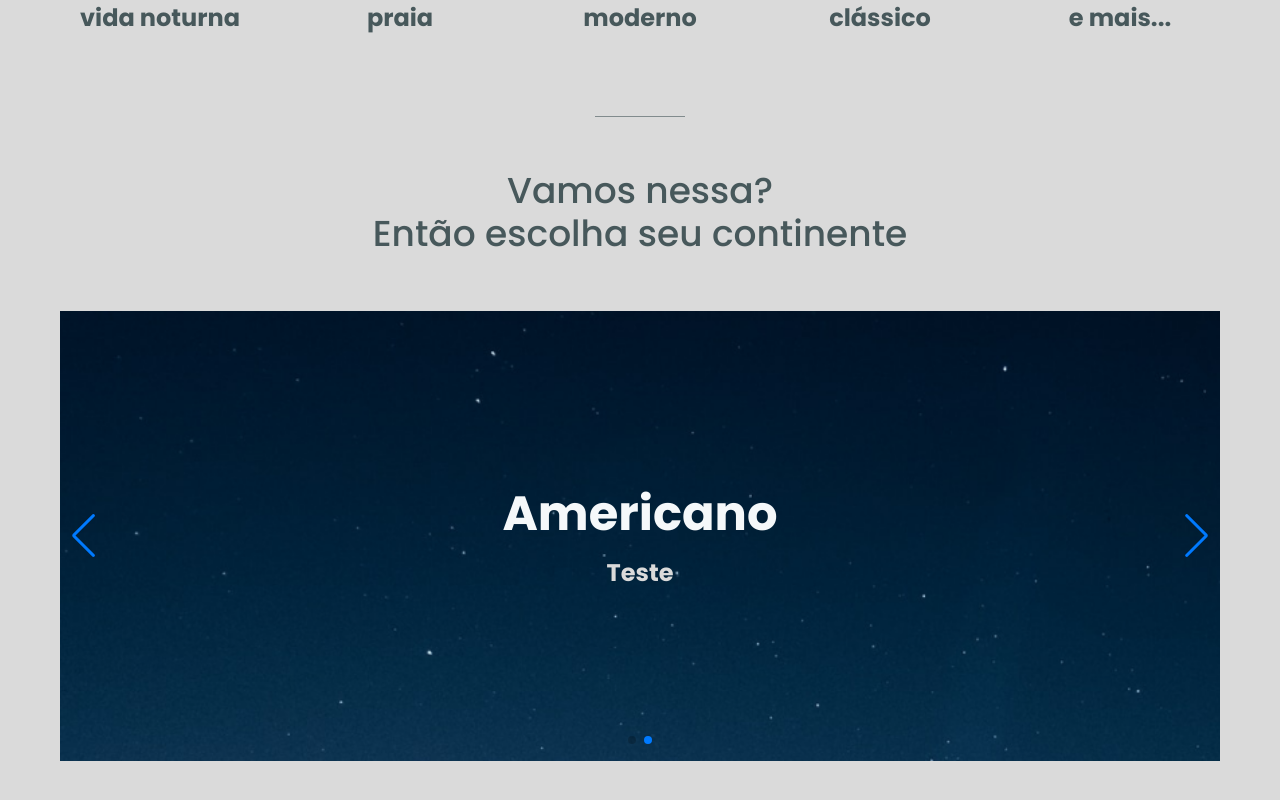
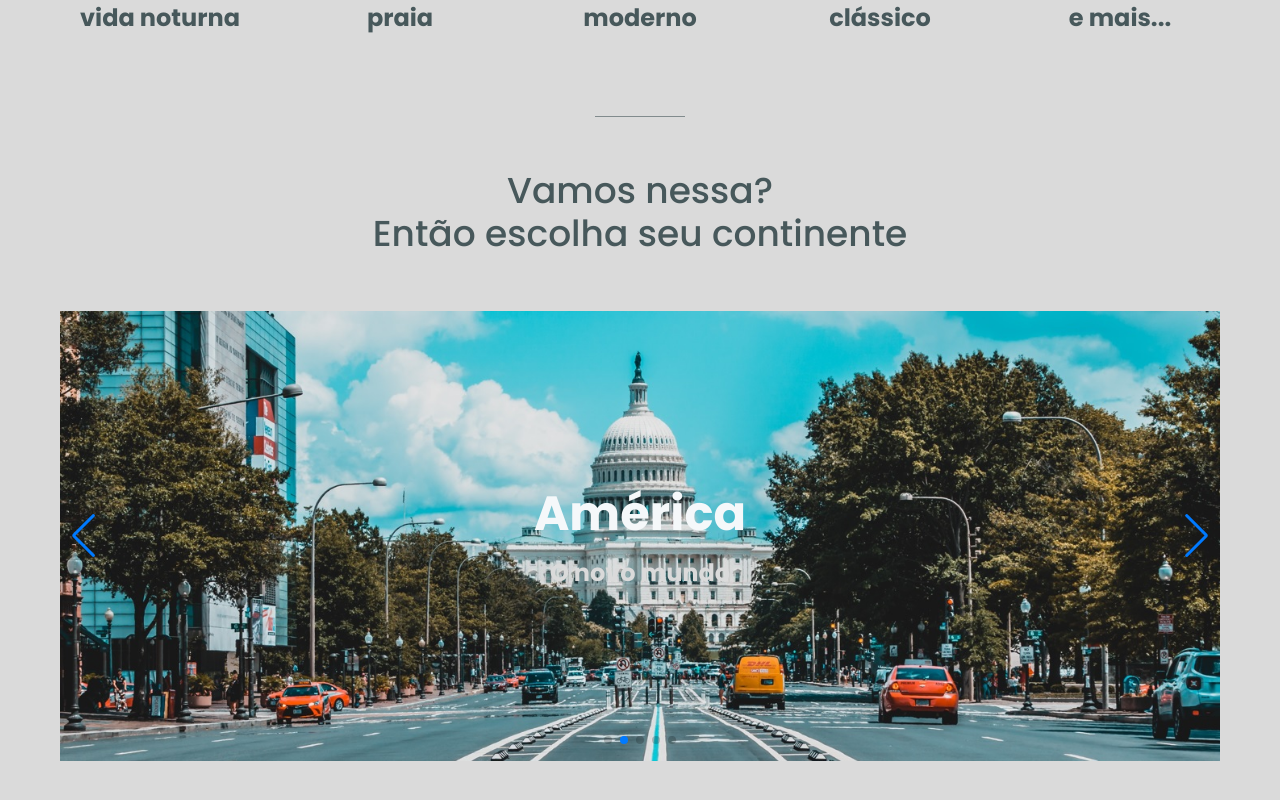
Before and after one commit to rafaelgcaldas/interface-chakra-ui, a Next.js app: page / in a window 1280 px wide. Shown: the part 608-1408 px from the top of the page. Built offline with nearby package versions, Linux system fonts and the light colour scheme; data requests are answered from the project's data file.

Commit message:
List continents to Carousel

```diff
--- a/src/components/Carousel/index.tsx
+++ b/src/components/Carousel/index.tsx
@@ -13,23 +13,20 @@ import "swiper/css/pagination";
 SwiperCore.use([Autoplay, Navigation, Pagination]);
 
 
-export function Carousel() {
-  const continents = [
-    {
-      id: 1,
-      image: '/images/background.png',
-      name: 'Europe',
-      description: 'O continente mais antigo',
-      url: 'europe'
-    },
-    {
-      id: 2,
-      image: '/images/background.png',
-      name: 'Americano',
-      description: 'Teste',
-      url: 'american'
-    },
-  ]
+interface Continent {
+  id: number;
+  name: string;
+  title: string;
+  image: string;
+  slug: string;
+}
+
+interface CarouselProps {
+  continents: Continent[];
+}
+
+export function Carousel({ continents }: CarouselProps) {
+
   return (
     <Flex
       maxW="1240px"
@@ -54,7 +51,7 @@ export function Carousel() {
               bgImage={continent.image}
               bgSize="cover"
             >
-              <Link href={`/continents/${continent.url}`}>
+              <Link href={`/continents/${continent.slug}`}>
                 <LinkChakra textAlign="center">
                   <Heading
                     fontWeight="bold"
@@ -69,7 +66,7 @@ export function Carousel() {
                     color="gray.200"
                     mt="4"
                   >
-                    {continent.description}
+                    {continent.title}
                   </Heading>
                 </LinkChakra>
               </Link>
--- a/src/components/Header/index.tsx
+++ b/src/components/Header/index.tsx
@@ -1,4 +1,5 @@
-import { Box, Image, Flex } from '@chakra-ui/react'
+import { Box, Image, Flex, Link as ChakraLink } from '@chakra-ui/react'
+import Link from 'next/link'
 
 export function Header() {
   return (
@@ -10,7 +11,11 @@ export function Header() {
         maxWidth="1440px"
         mx="auto"
       >
-        <Image src='/images/logo.svg' alt='World Trip' />
+        <Link href="/" passHref>
+          <ChakraLink>
+            <Image src='/images/logo.svg' alt='World Trip' />
+          </ChakraLink>
+        </Link>
       </Flex>
   )
 }
--- a/src/pages/continents/[slug].tsx
+++ b/src/pages/continents/[slug].tsx
@@ -107,6 +107,7 @@ export default function Continent({ continent }: ContinentProps) {
                 overflow='hidden'
                 bg="white"
                 mb="3rem"
+                key={city.id}
               >
                 <Image
                   src={city.image}
@@ -122,7 +123,7 @@ export default function Continent({ continent }: ContinentProps) {
                   borderColor="yellow.900"
                   height="107px"
                 >
-                  <Box>
+                  <Box textAlign="left">
                     <Heading
                       fontSize='lg'
                       mb="0.75rem"
--- a/src/pages/index.tsx
+++ b/src/pages/index.tsx
@@ -6,9 +6,24 @@ import { Header } from '../components/Header'
 import { TravelTypes } from '../components/TravelTypes'
 
 import { Carousel } from '../components/Carousel';
+import { GetServerSideProps } from 'next';
+import { api } from '../services/api';
+import Continent from './continents/[slug]';
 
 
-export default function Home() {
+interface Continent {
+  id: number;
+  name: string;
+  title: string;
+  image: string;
+  slug: string;
+}
+
+interface HomeProps {
+  continents: Continent[]
+}
+
+export default function Home({ continents }: HomeProps) {
   return (
     <>
       <Header />
@@ -30,8 +45,30 @@ export default function Home() {
       </Box>
 
       <Box maxWidth="1160px" mx="auto" mb="16">
-        <Carousel />
+        <Carousel continents={continents} />
       </Box>
     </>
   )
 }
+
+export const getServerSideProps: GetServerSideProps = async (ctx) => {
+  const response = await api.get(`continents`);
+
+  const continents = response.data.map(continent => {
+    return {
+      id: continent.id,
+      name: continent.name,
+      title: continent.title,
+      image: continent.image,
+      slug: continent.slug
+    }
+  })
+
+  console.log("continents: ", continents);
+
+  return {
+    props: {
+      continents
+    }
+  }
+}
```
